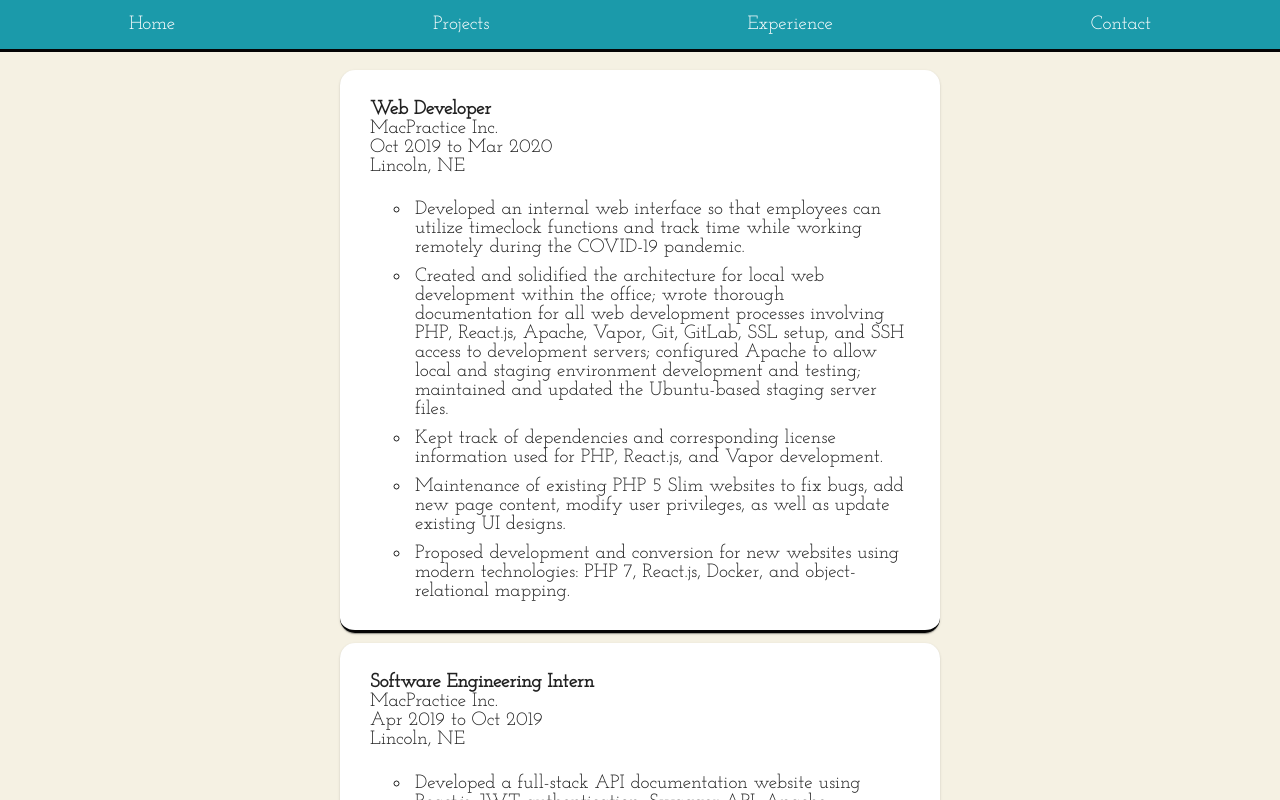
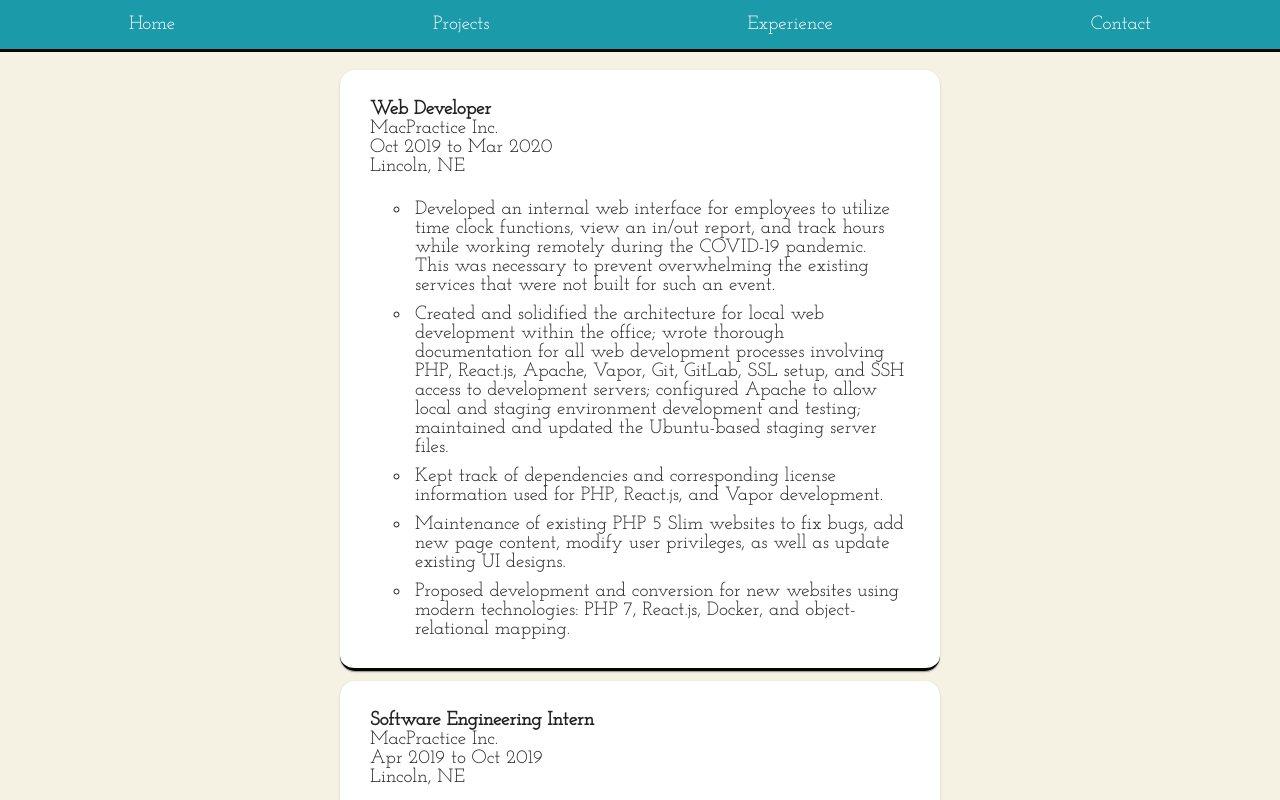
Before and after one commit to cperault/career-portfolio, a React (Create React App) app: page /Experience in a window 1280 px wide. Shown: the top 800 px of the page. Built offline with nearby package versions, Linux system fonts and the light colour scheme.

Commit message:
more content updated in experience page.

```diff
--- a/src/Components/Experience/ExperienceItems.js
+++ b/src/Components/Experience/ExperienceItems.js
@@ -1,7 +1,7 @@
 const experiences = [
     {
         experienceTitle: "Web Developer", experienceCompany: "MacPractice Inc.", experienceLocation: "Lincoln, NE", experienceDuration: "Oct 2019 to Mar 2020", experienceDescription: [
-            "Developed an internal web interface so that employees can utilize timeclock functions and track time while working remotely during the COVID-19 pandemic.",
+            "Developed an internal web interface for employees to utilize time clock functions, view an in/out report, and track hours while working remotely during the COVID-19 pandemic. This was necessary to prevent overwhelming the existing services that were not built for such an event.",
             "Created and solidified the architecture for local web development within the office; wrote thorough documentation for all web development processes involving PHP, React.js, Apache, Vapor, Git, GitLab, SSL setup, and SSH access to development servers; configured Apache to allow local and staging environment development and testing; maintained and updated the Ubuntu-based staging server files.",
             "Kept track of dependencies and corresponding license information used for PHP, React.js, and Vapor development.",
             "Maintenance of existing PHP 5 Slim websites to fix bugs, add new page content, modify user privileges, as well as update existing UI designs.",
```
